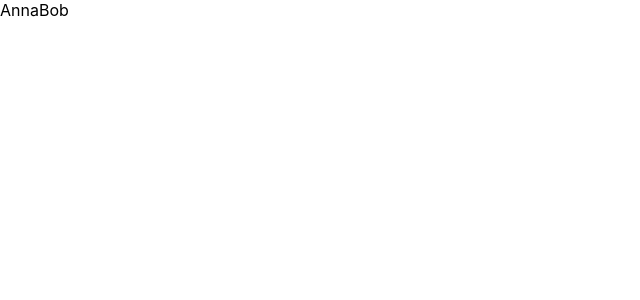
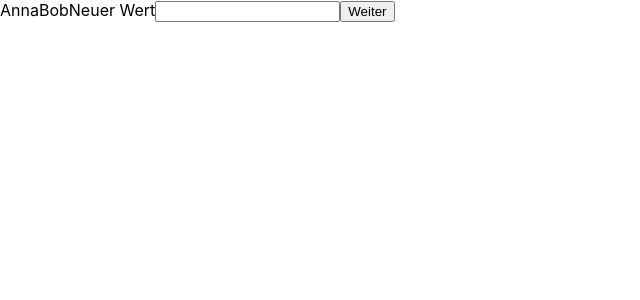
Before and after one commit to abeggchr/pwa-react-tutto, a React (Create React App) app: page / in a window 1280 px wide. Both pictures are taken after a click on the button "Spiel starten". Shown: the top 300 px of the page, without its empty margins (0-640 px from the left). Built offline with nearby package versions, Linux system fonts and the light colour scheme.

Commit message:
change active

```diff
--- /dev/null
+++ b/src/Player.tsx
@@ -0,0 +1,18 @@
+import React, { FunctionComponent } from "react";
+import "./App.css";
+
+const Player: FunctionComponent<{
+  name: string;
+  isActive: boolean;
+  points: number;
+}> = (props) => {
+  const className = props.isActive ? "active" : "";
+
+  return (
+    <>
+      <span className={className}>{props.name}</span>
+    </>
+  );
+};
+
+export default Player;
--- a/src/Tutto.tsx
+++ b/src/Tutto.tsx
@@ -1,9 +1,12 @@
 import React, { useState } from "react";
 import "./App.css";
+import Player from "./Player";
 import StartGame from "./StartGame";
 
 const Tutto: React.FunctionComponent = () => {
   const [isGameOn, setGameOn] = useState(false);
+  const [activePlayer, setActivePlayer] = useState("Anna");
+  const players = ["Anna", "Bob"];
 
   const onStart = () => {
     setGameOn(true);
@@ -11,8 +14,12 @@ const Tutto: React.FunctionComponent = () => {
 
   return isGameOn ? (
     <div>
-      <span className="active">Anna</span>
-      <span>Bob</span>
+      {players.map((p) => (
+        <Player name={p} points={0} isActive={p === activePlayer} />
+      ))}
+      <label htmlFor="newValue">Neuer Wert</label>
+      <input type="number" id="newValue" />
+      <button onClick={() => setActivePlayer("Bob")}>Weiter</button>
     </div>
   ) : (
     <StartGame onStart={onStart} />
```
Also changed, not shown: 1 other file (tests, documents, lock files or other folders).
